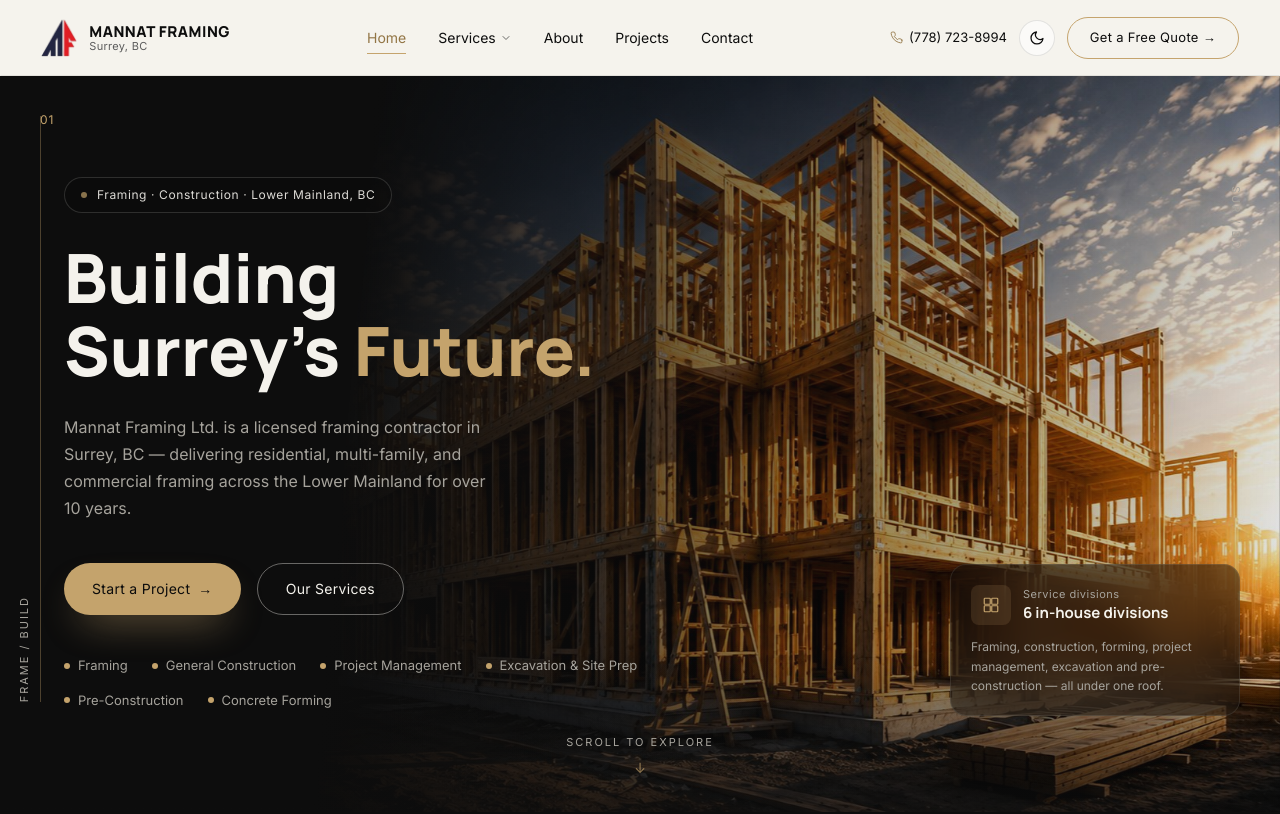
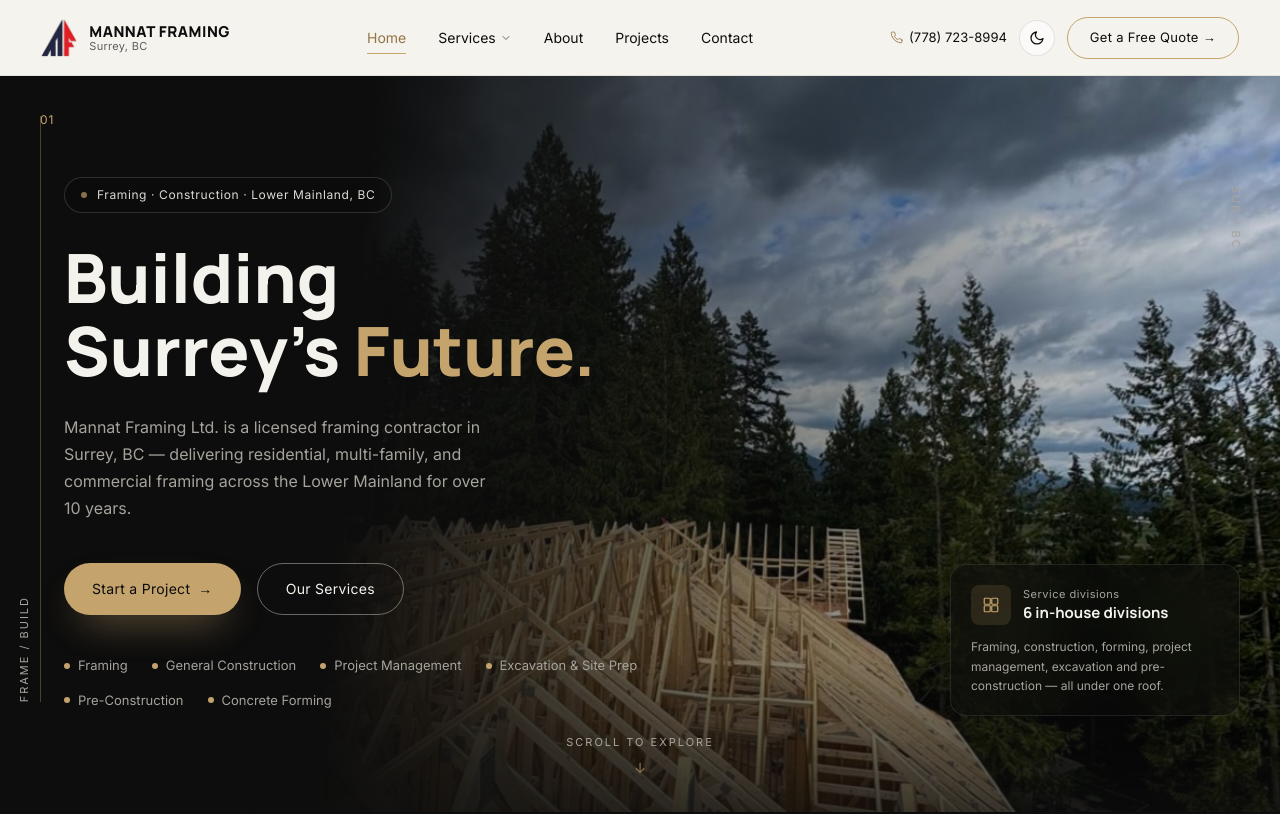
Before and after one commit to popuplocals/mannat-framing-, a Next.js app: page / in a window 1280 px wide. Shown: the top 814 px of the page. Built offline with nearby package versions, Linux system fonts and the light colour scheme.

Commit message:
Rotate homepage hero photos every 3 seconds with a crossfade
Co-Authored-By: Claude Fable 5.1 <noreply@anthropic.com>

```diff
--- a/src/app/page.tsx
+++ b/src/app/page.tsx
@@ -9,6 +9,7 @@ import ServicesAccordion from "@/components/home/ServicesAccordion";
 import AboutStrip from "@/components/home/AboutStrip";
 import ProcessSection from "@/components/home/ProcessSection";
 import { HeroFade, HeroParallax } from "@/components/home/HeroMotion";
+import HeroSlideshow from "@/components/home/HeroSlideshow";
 import { SERVICES } from "@/lib/services";
 
 const stats = [
@@ -34,7 +35,7 @@ export default function Home() {
       {/* HERO */}
       <section className="relative flex min-h-[92vh] items-center overflow-hidden bg-black">
         <HeroParallax>
-          <Image src="/assets/hero-framing.jpg" alt="Timber framing under construction in Surrey, BC" fill priority sizes="100vw" className="object-cover" />
+          <HeroSlideshow />
         </HeroParallax>
         <div className="pointer-events-none absolute inset-0 bg-[linear-gradient(95deg,#0D0D0D_28%,rgba(13,13,13,0.55)_55%,rgba(13,13,13,0.1)_100%)]" />
         <div className="pointer-events-none absolute inset-x-0 bottom-0 h-40 bg-gradient-to-t from-black/70 to-transparent" />
--- /dev/null
+++ b/src/components/home/HeroSlideshow.tsx
@@ -0,0 +1,67 @@
+"use client";
+
+import { useEffect, useState } from "react";
+import Image from "next/image";
+
+const SLIDES: { src: string; alt: string }[] = [
+  { src: "/assets/hero-framing.jpg", alt: "Timber framing under construction in Surrey, BC" },
+  { src: "/assets/photos/teaser-townhouse-row.jpg", alt: "Row of framed townhouses on a Mannat Framing site" },
+  { src: "/assets/photos/svc-framing-trusses.jpg", alt: "Roof trusses set on a framed building" },
+  { src: "/assets/photos/proj-custom-home.jpg", alt: "Two-storey home fully framed" },
+  { src: "/assets/photos/svc-general-construction.jpg", alt: "Five-storey wood-frame building under construction" },
+];
+
+const INTERVAL_MS = 3000;
+const FADE_MS = 1100;
+
+/**
+ * Hero background slideshow: crossfades to the next job-site photo every 3 seconds with a slow
+ * Ken Burns drift on the active slide. Pauses while the tab is hidden; under reduced motion it
+ * still crossfades (no movement) so the rotation is kept.
+ */
+export default function HeroSlideshow() {
+  const [active, setActive] = useState(0);
+  const [reduced, setReduced] = useState(false);
+
+  useEffect(() => {
+    const mq = window.matchMedia("(prefers-reduced-motion: reduce)");
+    setReduced(mq.matches);
+    const onMq = (e: MediaQueryListEvent) => setReduced(e.matches);
+    mq.addEventListener("change", onMq);
+
+    let timer = 0;
+    const start = () => { stop(); timer = window.setInterval(() => setActive((i) => (i + 1) % SLIDES.length), INTERVAL_MS); };
+    const stop = () => { if (timer) window.clearInterval(timer); timer = 0; };
+    const onVis = () => (document.hidden ? stop() : start());
+    document.addEventListener("visibilitychange", onVis);
+    start();
+    return () => { stop(); document.removeEventListener("visibilitychange", onVis); mq.removeEventListener("change", onMq); };
+  }, []);
+
+  return (
+    <div className="absolute inset-0 overflow-hidden" aria-live="off">
+      {SLIDES.map((s, i) => {
+        const isActive = i === active;
+        return (
+          <div
+            key={s.src}
+            aria-hidden={!isActive}
+            className="absolute inset-0"
+            style={{
+              opacity: isActive ? 1 : 0,
+              transition: `opacity ${FADE_MS}ms cubic-bezier(0.23, 1, 0.32, 1)`,
+              // slow zoom on the visible slide, reset instantly once hidden so the next entrance starts from 1
+              transform: isActive && !reduced ? "scale(1.07)" : "scale(1)",
+              transitionProperty: isActive ? "opacity, transform" : "opacity",
+              transitionDuration: isActive ? `${FADE_MS}ms, ${INTERVAL_MS + FADE_MS}ms` : `${FADE_MS}ms`,
+              transitionTimingFunction: isActive ? "cubic-bezier(0.23, 1, 0.32, 1), linear" : "cubic-bezier(0.23, 1, 0.32, 1)",
+              willChange: isActive ? "opacity, transform" : "auto",
+            }}
+          >
+            <Image src={s.src} alt={s.alt} fill priority={i === 0} sizes="100vw" className="object-cover" />
+          </div>
+        );
+      })}
+    </div>
+  );
+}
```
